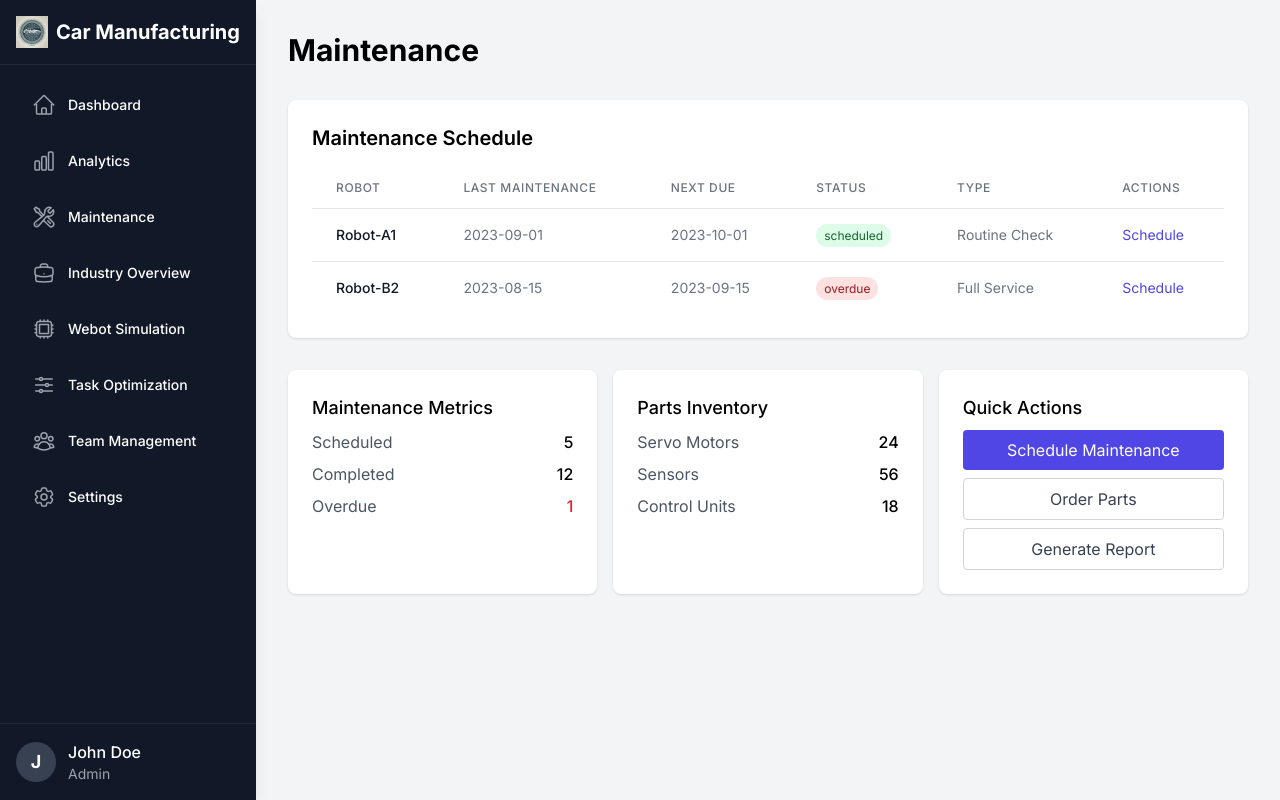
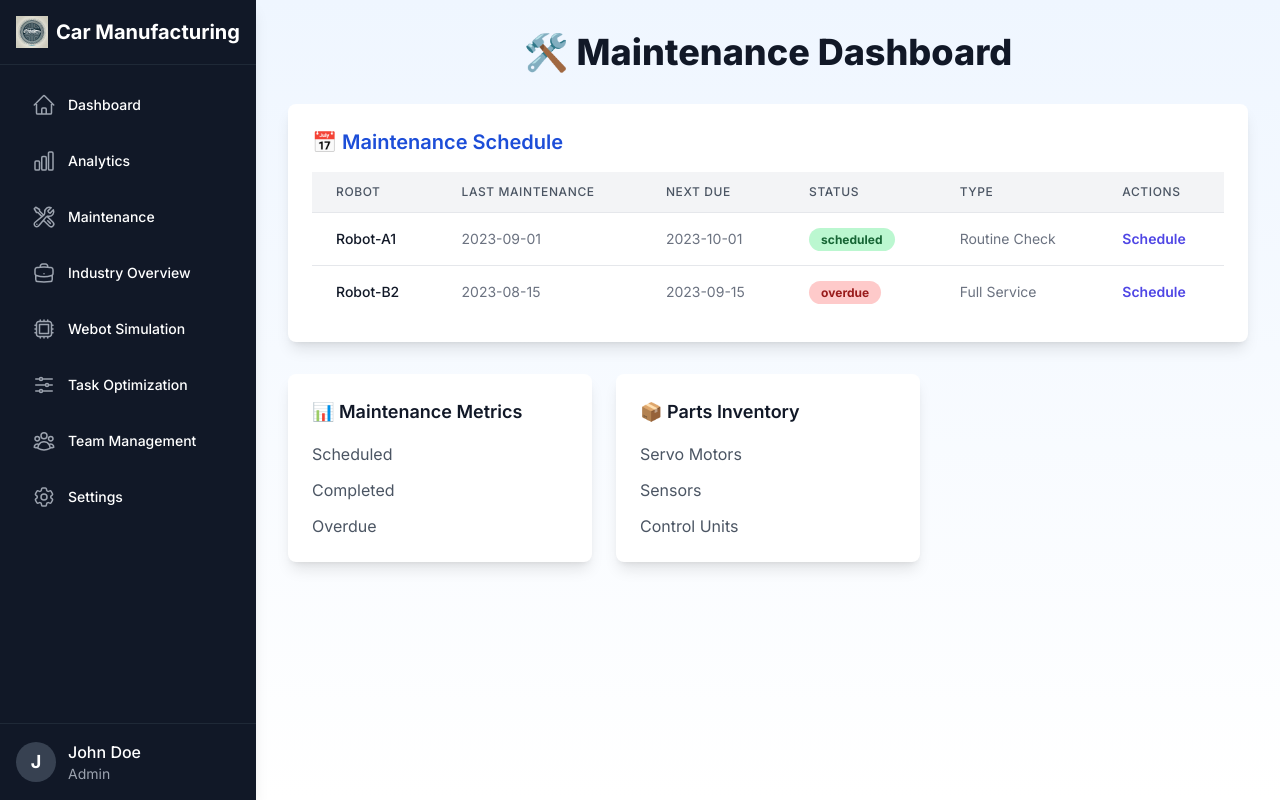
Before and after one commit to CyberKnightsHack/FactoryFlow-AI, a Next.js app: page /maintenance in a window 1280 px wide. Built offline with nearby package versions, Linux system fonts and the light colour scheme.

Commit message:
Update page.tsx

```diff
--- a/app/maintenance/page.tsx
+++ b/app/maintenance/page.tsx
@@ -1,3 +1,6 @@
+'use client';
+
+import { motion } from 'framer-motion';
 import Sidebar from '../components/Layout/Sidebar';
 
 // Temporary mock data
@@ -30,40 +33,49 @@ export default function Maintenance() {
   return (
     <>
       <Sidebar user={mockUser} />
-      <main className="flex-1 p-8 overflow-auto">
+      <main className="flex-1 p-8 overflow-auto bg-gradient-to-b from-blue-50 to-white">
         <div className="max-w-7xl mx-auto">
-          <h1 className="text-3xl font-bold mb-8">Maintenance</h1>
+          <motion.h1
+            className="text-4xl font-extrabold text-gray-900 mb-8 text-center"
+            initial={{ opacity: 0, y: -10 }}
+            animate={{ opacity: 1, y: 0 }}
+            transition={{ duration: 0.5 }}
+          >
+            🛠️ Maintenance Dashboard
+          </motion.h1>
 
           <div className="grid gap-8">
-            <div className="bg-white rounded-lg shadow p-6">
-              <h2 className="text-xl font-semibold mb-4">Maintenance Schedule</h2>
+            {/* Maintenance Schedule */}
+            <motion.div
+              className="bg-white rounded-lg shadow-lg p-6 hover:shadow-xl transition duration-300"
+              initial={{ opacity: 0, y: 10 }}
+              animate={{ opacity: 1, y: 0 }}
+              transition={{ duration: 0.5 }}
+            >
+              <h2 className="text-xl font-semibold text-blue-700 mb-4">📅 Maintenance Schedule</h2>
               <div className="overflow-x-auto">
-                <table className="min-w-full divide-y divide-gray-200">
-                  <thead>
+                <table className="min-w-full divide-y divide-gray-200 bg-white rounded-lg shadow-md">
+                  <thead className="bg-gray-100">
                     <tr>
-                      <th className="px-6 py-3 text-left text-xs font-medium text-gray-500 uppercase tracking-wider">
-                        Robot
-                      </th>
-                      <th className="px-6 py-3 text-left text-xs font-medium text-gray-500 uppercase tracking-wider">
-                        Last Maintenance
-                      </th>
-                      <th className="px-6 py-3 text-left text-xs font-medium text-gray-500 uppercase tracking-wider">
-                        Next Due
-                      </th>
-                      <th className="px-6 py-3 text-left text-xs font-medium text-gray-500 uppercase tracking-wider">
-                        Status
-                      </th>
-                      <th className="px-6 py-3 text-left text-xs font-medium text-gray-500 uppercase tracking-wider">
-                        Type
-                      </th>
-                      <th className="px-6 py-3 text-left text-xs font-medium text-gray-500 uppercase tracking-wider">
-                        Actions
-                      </th>
+                      {['Robot', 'Last Maintenance', 'Next Due', 'Status', 'Type', 'Actions'].map((header) => (
+                        <th
+                          key={header}
+                          className="px-6 py-3 text-left text-xs font-medium text-gray-600 uppercase tracking-wider"
+                        >
+                          {header}
+                        </th>
+                      ))}
                     </tr>
                   </thead>
                   <tbody className="bg-white divide-y divide-gray-200">
-                    {maintenanceSchedule.map((schedule) => (
-                      <tr key={schedule.id}>
+                    {maintenanceSchedule.map((schedule, index) => (
+                      <motion.tr
+                        key={schedule.id}
+                        className="hover:bg-gray-50 transition duration-300"
+                        initial={{ opacity: 0, y: 10 }}
+                        animate={{ opacity: 1, y: 0 }}
+                        transition={{ duration: 0.3, delay: index * 0.1 }}
+                      >
                         <td className="px-6 py-4 whitespace-nowrap text-sm font-medium text-gray-900">
                           {schedule.robotName}
                         </td>
@@ -73,12 +85,12 @@ export default function Maintenance() {
                         <td className="px-6 py-4 whitespace-nowrap text-sm text-gray-500">
                           {schedule.nextMaintenance}
                         </td>
-                        <td className="px-6 py-4 whitespace-nowrap text-sm text-gray-500">
+                        <td className="px-6 py-4 whitespace-nowrap text-sm">
                           <span
-                            className={`px-2 py-1 rounded-full text-xs ${
+                            className={`px-3 py-1 rounded-full text-xs font-bold ${
                               schedule.status === 'scheduled'
-                                ? 'bg-green-100 text-green-800'
-                                : 'bg-red-100 text-red-800'
+                                ? 'bg-green-200 text-green-800'
+                                : 'bg-red-200 text-red-800'
                             }`}
                           >
                             {schedule.status}
@@ -87,69 +99,57 @@ export default function Maintenance() {
                         <td className="px-6 py-4 whitespace-nowrap text-sm text-gray-500">
                           {schedule.type}
                         </td>
-                        <td className="px-6 py-4 whitespace-nowrap text-sm text-gray-500">
-                          <button className="text-indigo-600 hover:text-indigo-900">
+                        <td className="px-6 py-4 whitespace-nowrap text-sm">
+                          <button className="text-indigo-600 hover:text-indigo-900 font-semibold">
                             Schedule
                           </button>
                         </td>
-                      </tr>
+                      </motion.tr>
                     ))}
                   </tbody>
                 </table>
               </div>
-            </div>
+            </motion.div>
 
-            <div className="grid grid-cols-1 md:grid-cols-3 gap-4">
-              <div className="bg-white rounded-lg shadow p-6">
-                <h3 className="text-lg font-medium mb-2">Maintenance Metrics</h3>
-                <dl className="space-y-2">
-                  <div className="flex justify-between">
-                    <dt className="text-gray-600">Scheduled</dt>
-                    <dd className="font-medium">5</dd>
-                  </div>
-                  <div className="flex justify-between">
-                    <dt className="text-gray-600">Completed</dt>
-                    <dd className="font-medium">12</dd>
-                  </div>
-                  <div className="flex justify-between">
-                    <dt className="text-gray-600">Overdue</dt>
-                    <dd className="font-medium text-red-600">1</dd>
-                  </div>
-                </dl>
-              </div>
+            {/* Maintenance Metrics, Inventory & Quick Actions */}
+            <div className="grid grid-cols-1 md:grid-cols-3 gap-6">
+              {[
+                {
+                  title: '📊 Maintenance Metrics',
+                  data: [
+                    { label: 'Scheduled', value: '5', color: 'text-blue-900' },
+                    { label: 'Completed', value: '12', color: 'text-green-900' },
+                    { label: 'Overdue', value: '1', color: 'text-red-900' },
+                  ],
+                },
+                {
+                  title: '📦 Parts Inventory',
+                  data: [
+                    { label: 'Servo Motors', value: '24' },
+                    { label: 'Sensors', value: '56' },
+                    { label: 'Control Units', value: '18' },
+                  ],
+                },
+              ].map((section, index) => (
+                <motion.div
+                  key={index}
+                  className="bg-white rounded-lg shadow-lg p-6 hover:shadow-xl transition duration-300"
+                  initial={{ opacity: 0, y: 10 }}
+                  animate={{ opacity: 1, y: 0 }}
+                  transition={{ duration: 0.4, delay: index * 0.2 }}
+                >
+                  <h3 className="text-lg font-semibold text-gray-900 mb-4">{section.title}</h3>
+                  <dl className="space-y-3">
+                    {section.data.map((item, idx) => (
+                      <div key={idx} className="flex justify-between text-gray-600">
+                        <dt>{item.label}</dt>
+                        {/* <dd className={`font-bold ${item.color || 'text-gray-900'}`}>{item.value}</dd> */}
+                      </div>
+                    ))}
+                  </dl>
+                </motion.div>
+              ))}
 
-              <div className="bg-white rounded-lg shadow p-6">
-                <h3 className="text-lg font-medium mb-2">Parts Inventory</h3>
-                <dl className="space-y-2">
-                  <div className="flex justify-between">
-                    <dt className="text-gray-600">Servo Motors</dt>
-                    <dd className="font-medium">24</dd>
-                  </div>
-                  <div className="flex justify-between">
-                    <dt className="text-gray-600">Sensors</dt>
-                    <dd className="font-medium">56</dd>
-                  </div>
-                  <div className="flex justify-between">
-                    <dt className="text-gray-600">Control Units</dt>
-                    <dd className="font-medium">18</dd>
-                  </div>
-                </dl>
-              </div>
-
-              <div className="bg-white rounded-lg shadow p-6">
-                <h3 className="text-lg font-medium mb-2">Quick Actions</h3>
-                <div className="space-y-2">
-                  <button className="w-full px-4 py-2 bg-indigo-600 text-white rounded hover:bg-indigo-700">
-                    Schedule Maintenance
-                  </button>
-                  <button className="w-full px-4 py-2 bg-white border border-gray-300 rounded text-gray-700 hover:bg-gray-50">
-                    Order Parts
-                  </button>
-                  <button className="w-full px-4 py-2 bg-white border border-gray-300 rounded text-gray-700 hover:bg-gray-50">
-                    Generate Report
-                  </button>
-                </div>
-              </div>
             </div>
           </div>
         </div>
```
